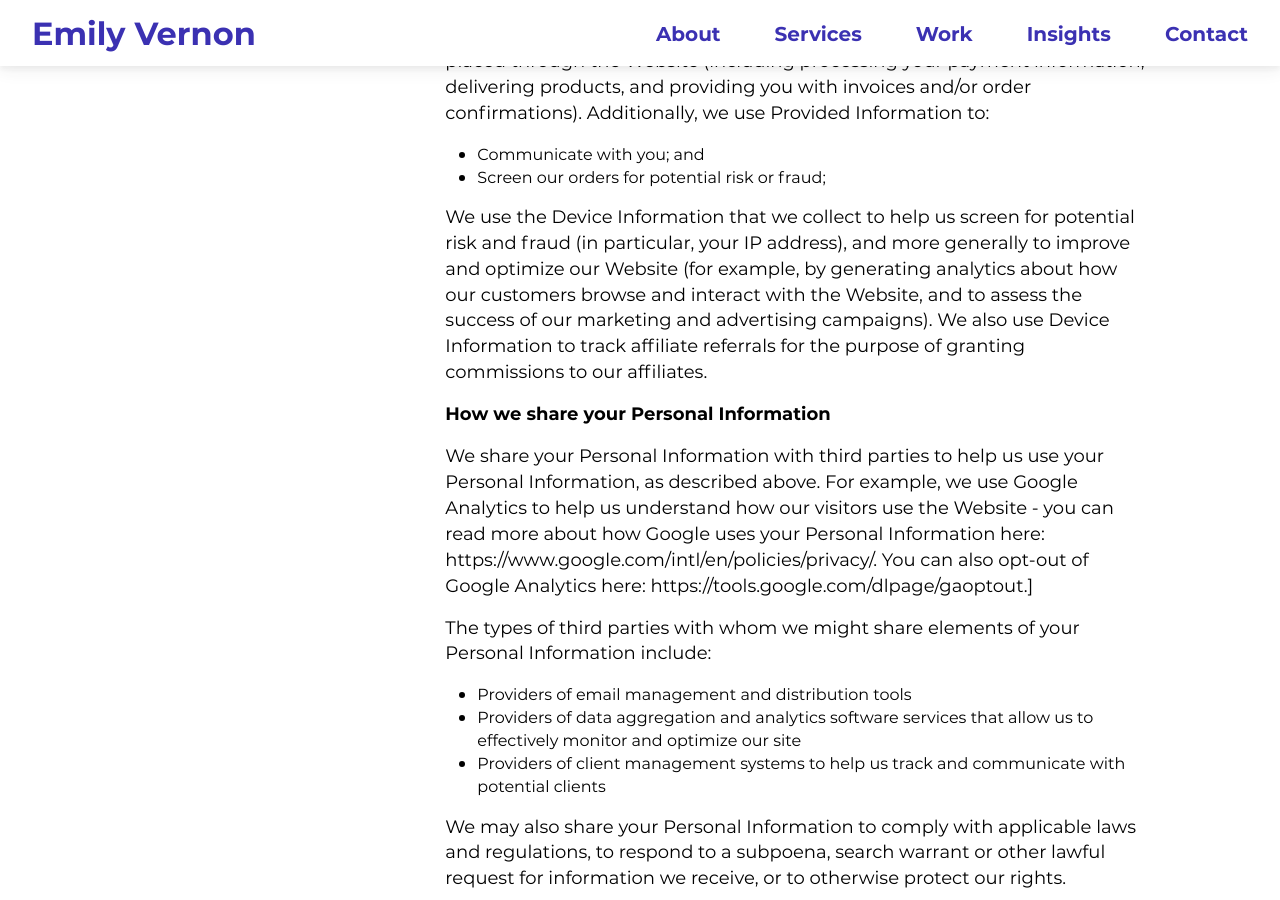
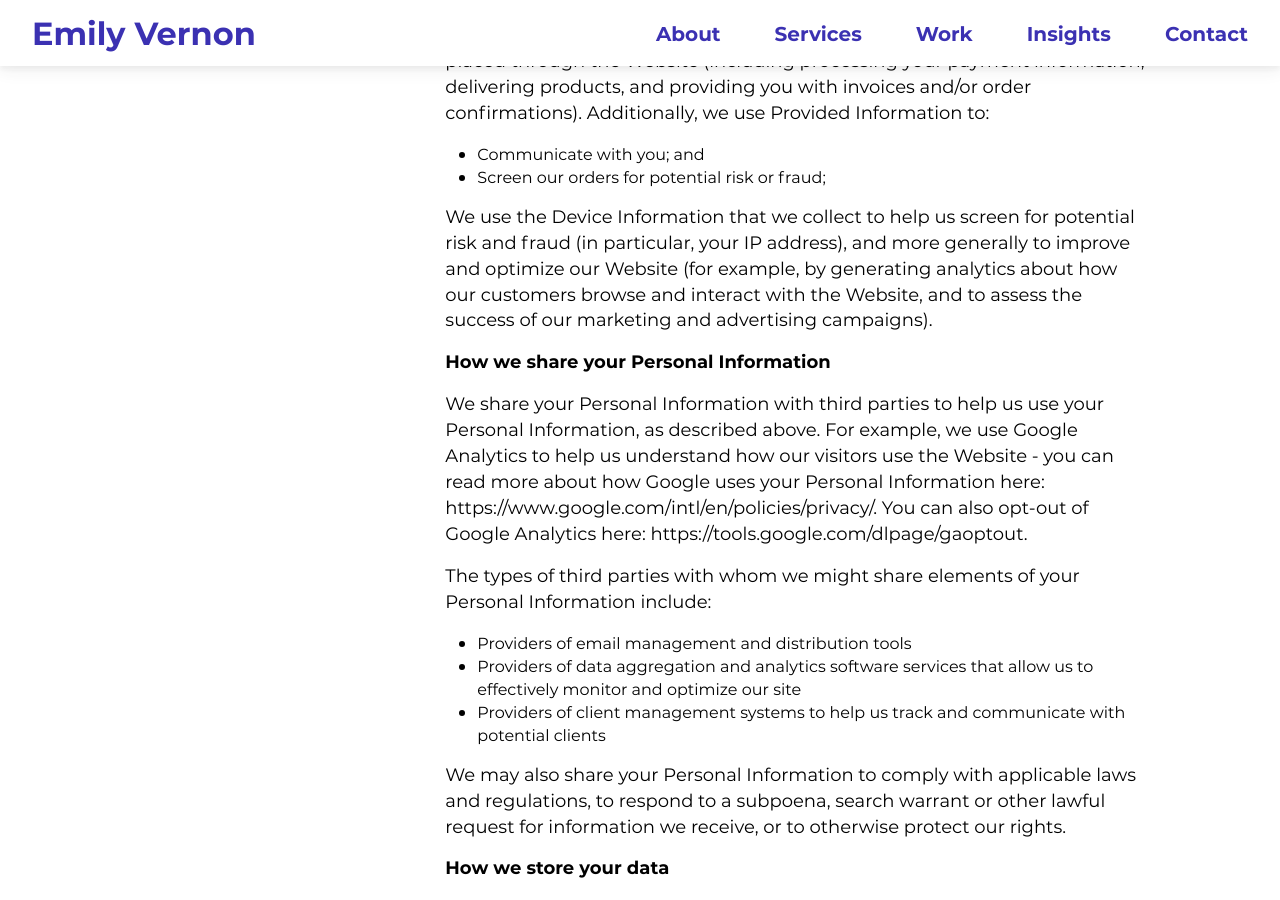
Before and after one commit to emilygv/emilyvernon.com, a Jekyll site: the page built from privacy-policy.md, in a window 1280 px wide and 900 px high, scrolled down 1440 px. Built offline with Jekyll 4.4.1, drawn with Linux system fonts in a browser that asks for light colours.

Commit message:
Update privacy-policy.md
More text changes

```diff
--- a/privacy-policy.md
+++ b/privacy-policy.md
@@ -47,11 +47,11 @@ We use the Provided Information that we collect generally to fulfill any orders
 - Communicate with you; and
 - Screen our orders for potential risk or fraud;
 
-We use the Device Information that we collect to help us screen for potential risk and fraud (in particular, your IP address), and more generally to improve and optimize our Website (for example, by generating analytics about how our customers browse and interact with the Website, and to assess the success of our marketing and advertising campaigns). We also use Device Information to track affiliate referrals for the purpose of granting commissions to our affiliates.
+We use the Device Information that we collect to help us screen for potential risk and fraud (in particular, your IP address), and more generally to improve and optimize our Website (for example, by generating analytics about how our customers browse and interact with the Website, and to assess the success of our marketing and advertising campaigns).
 
 **How we share your Personal Information**
 
-We share your Personal Information with third parties to help us use your Personal Information, as described above. For example, we use Google Analytics to help us understand how our visitors use the Website - you can read more about how Google uses your Personal Information here: https://www.google.com/intl/en/policies/privacy/. You can also opt-out of Google Analytics here: https://tools.google.com/dlpage/gaoptout.]
+We share your Personal Information with third parties to help us use your Personal Information, as described above. For example, we use Google Analytics to help us understand how our visitors use the Website - you can read more about how Google uses your Personal Information here: https://www.google.com/intl/en/policies/privacy/. You can also opt-out of Google Analytics here: https://tools.google.com/dlpage/gaoptout.
 
 The types of third parties with whom we might share elements of your Personal Information include:
 
```
